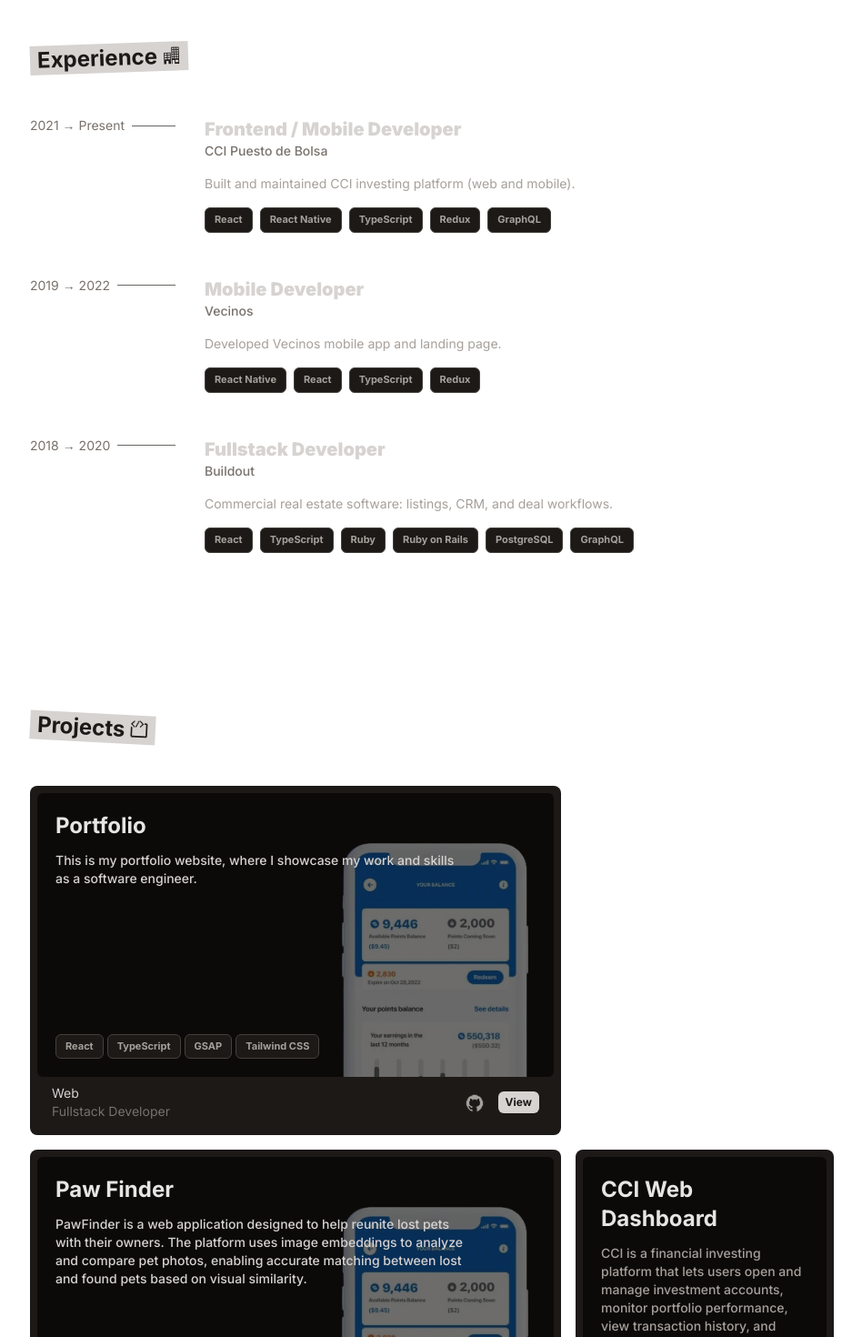
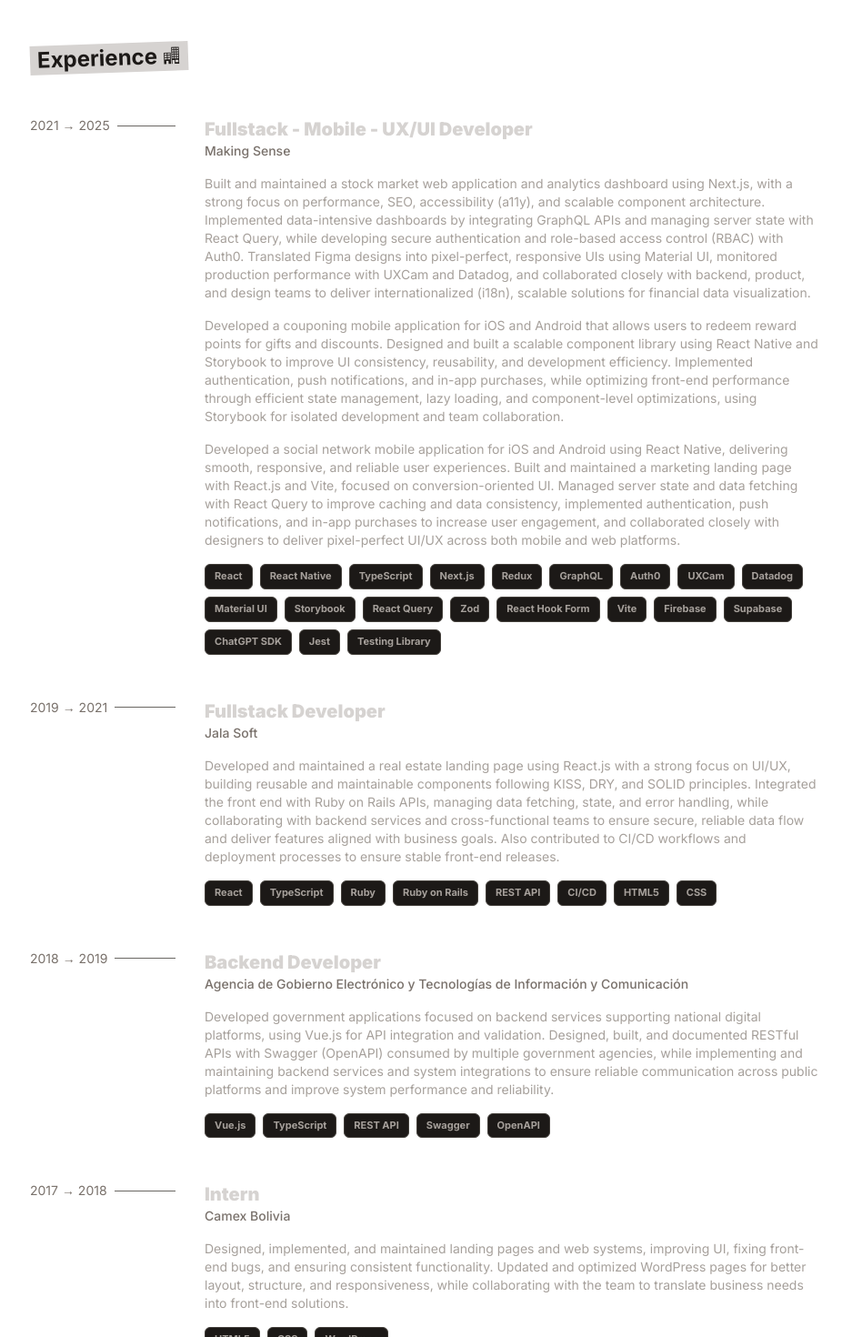
Before and after one commit to reynaldoqs/portfolio, a Next.js app: page / in a window 1280 px wide. Shown: the part 800-2270 px from the top of the page at 91% size, without its empty margins (315-1263 px from the left). Built offline with nearby package versions, Linux system fonts and the light colour scheme.

Commit message:
feat: update experience section with detailed descriptions and new roles; refactor description type to support multiple entries

```diff
--- a/src/components/organisms/experience.tsx
+++ b/src/components/organisms/experience.tsx
@@ -28,9 +28,18 @@
           )}
           className="mt-12"
         >
-          <p className="text-sm text-stone-400 pr-4">
-            {experience.description}
-          </p>
+          {experience.description.map((description, index) => (
+            <p
+              className={cn(
+                "text-sm text-stone-400 pr-4 mt-4",
+                index === 0 && "mt-0",
+              )}
+              // biome-ignore lint/suspicious/noArrayIndexKey: we need to use the index as key
+              key={index}
+            >
+              {description}
+            </p>
+          ))}
         </TimelineElement>
       ))}
     </section>
--- a/src/constants/profile.data.ts
+++ b/src/constants/profile.data.ts
@@ -325,6 +325,24 @@
     proficiency: 2,
     keywords: ["wordpress"],
   },
+  {
+    id: "swagger",
+    name: "Swagger",
+    proficiency: 2,
+    keywords: ["swagger"],
+  },
+  {
+    id: "openapi",
+    name: "OpenAPI",
+    proficiency: 2,
+    keywords: ["openapi"],
+  },
+  {
+    id: "ci/cd",
+    name: "CI/CD",
+    proficiency: 2,
+    keywords: ["ci/cd"],
+  },
 ];
 
 export const stacks: Stack[] = [
@@ -556,33 +574,81 @@
 
 export const experience: Experience[] = [
   {
-    company: "CCI Puesto de Bolsa",
-    link: "https://cci.com.pa",
-    role: "Frontend / Mobile Developer",
-    description:
-      "Built and maintained CCI investing platform (web and mobile).",
-    techIds: ["react", "react-native", "typescript", "redux", "graphql"],
+    company: "Making Sense",
+    link: "https://makingsense.com/",
+    role: "Fullstack - Mobile - UX/UI Developer",
+    description: [
+      "Built and maintained a stock market web application and analytics dashboard using Next.js, with a strong focus on performance, SEO, accessibility (a11y), and scalable component architecture. Implemented data-intensive dashboards by integrating GraphQL APIs and managing server state with React Query, while developing secure authentication and role-based access control (RBAC) with Auth0. Translated Figma designs into pixel-perfect, responsive UIs using Material UI, monitored production performance with UXCam and Datadog, and collaborated closely with backend, product, and design teams to deliver internationalized (i18n), scalable solutions for financial data visualization.",
+      "Developed a couponing mobile application for iOS and Android that allows users to redeem reward points for gifts and discounts. Designed and built a scalable component library using React Native and Storybook to improve UI consistency, reusability, and development efficiency. Implemented authentication, push notifications, and in-app purchases, while optimizing front-end performance through efficient state management, lazy loading, and component-level optimizations, using Storybook for isolated development and team collaboration.",
+      "Developed a social network mobile application for iOS and Android using React Native, delivering smooth, responsive, and reliable user experiences. Built and maintained a marketing landing page with React.js and Vite, focused on conversion-oriented UI. Managed server state and data fetching with React Query to improve caching and data consistency, implemented authentication, push notifications, and in-app purchases to increase user engagement, and collaborated closely with designers to deliver pixel-perfect UI/UX across both mobile and web platforms.",
+    ],
+    techIds: [
+      "react",
+      "react-native",
+      "typescript",
+      "nextjs",
+      "redux",
+      "graphql",
+      "auth0",
+      "uxcam",
+      "datadog",
+      "material-ui",
+      "storybook",
+      "react-query",
+      "zod",
+      "rhf",
+      "vite",
+      "firebase",
+      "supabase",
+      "chatgpt",
+      "jest",
+      "testing-library",
+    ],
     from: "2021",
-    to: "Present",
+    to: "2025",
   },
   {
-    company: "Vecinos",
-    link: "https://www.vecinos.com/",
-    role: "Mobile Developer",
-    description: "Developed Vecinos mobile app and landing page.",
-    techIds: ["react-native", "react", "typescript", "redux"],
+    company: "Jala Soft",
+    link: "https://www.jalasoft.com/",
+    role: "Fullstack Developer",
+    description: [
+      "Developed and maintained a real estate landing page using React.js with a strong focus on UI/UX, building reusable and maintainable components following KISS, DRY, and SOLID principles. Integrated the front end with Ruby on Rails APIs, managing data fetching, state, and error handling, while collaborating with backend services and cross-functional teams to ensure secure, reliable data flow and deliver features aligned with business goals. Also contributed to CI/CD workflows and deployment processes to ensure stable front-end releases.",
+    ],
+    techIds: [
+      "react",
+      "typescript",
+      "ruby",
+      "rails",
+      "rest",
+      "ci/cd",
+      "html5",
+      "css",
+    ],
     from: "2019",
-    to: "2022",
+    to: "2021",
   },
   {
-    company: "Buildout",
-    link: "https://www.buildout.com/",
-    role: "Fullstack Developer",
-    description:
-      "Commercial real estate software: listings, CRM, and deal workflows.",
-    techIds: ["react", "typescript", "ruby", "rails", "postgresql", "graphql"],
+    company:
+      "Agencia de Gobierno Electrónico y Tecnologías de Información y Comunicación",
+    link: "https://agetic.gob.bo/",
+    role: "Backend Developer",
+    description: [
+      "Developed government applications focused on backend services supporting national digital platforms, using Vue.js for API integration and validation. Designed, built, and documented RESTful APIs with Swagger (OpenAPI) consumed by multiple government agencies, while implementing and maintaining backend services and system integrations to ensure reliable communication across public platforms and improve system performance and reliability.",
+    ],
+    techIds: ["vue", "typescript", "rest", "swagger", "openapi"],
     from: "2018",
-    to: "2020",
+    to: "2019",
+  },
+  {
+    company: "Camex Bolivia",
+    link: "https://www.camexbolivia.com.bo/",
+    role: "Intern",
+    description: [
+      "Designed, implemented, and maintained landing pages and web systems, improving UI, fixing front-end bugs, and ensuring consistent functionality. Updated and optimized WordPress pages for better layout, structure, and responsiveness, while collaborating with the team to translate business needs into front-end solutions.",
+    ],
+    techIds: ["html5", "css", "wordpress"],
+    from: "2017",
+    to: "2018",
   },
 ];
 
--- a/src/types/profile.ts
+++ b/src/types/profile.ts
@@ -36,7 +36,7 @@
   company: string;
   link: string;
   role: string;
-  description: string;
+  description: string[];
   techIds: string[];
   from: string;
   to: string;
```
